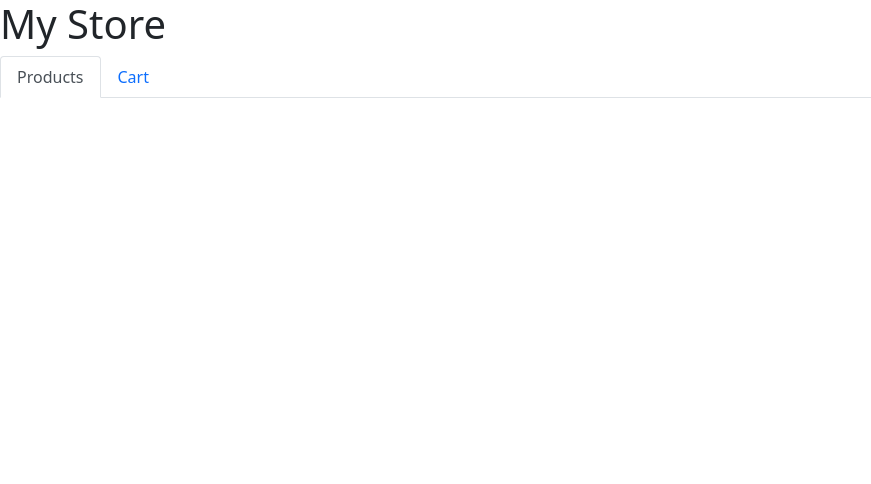
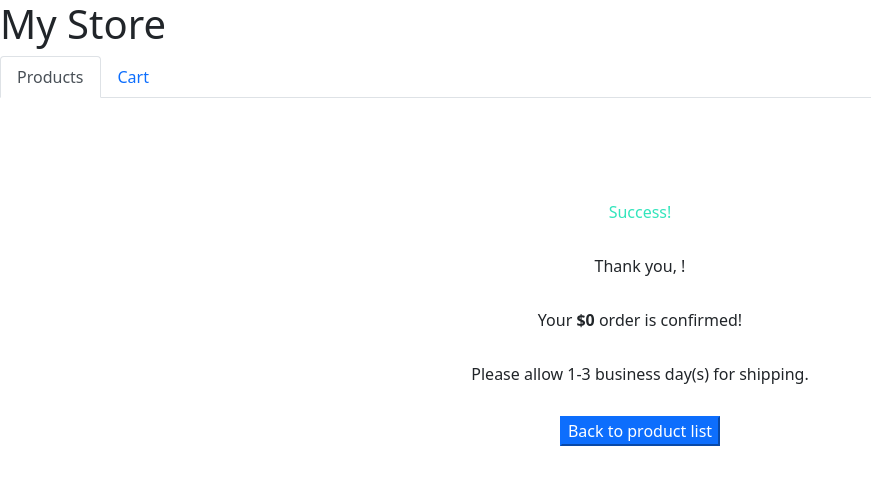
Before and after one commit to youssef-abdallah/my-store, an Angular app: page /confirmation in a window 1280 px wide. Before the commit this address led to /. Shown: the top 484 px of the page, without its empty margins (0-871 px from the left). Built offline with nearby package versions, Linux system fonts and the light colour scheme.

Commit message:
Updated confirmation page.

```diff
--- a/src/app/app-routing.module.ts
+++ b/src/app/app-routing.module.ts
@@ -4,11 +4,14 @@ import { RouterModule, Routes } from '@angular/router';
 import { ProductListComponent } from './components/product-list/product-list.component';
 import { CartComponent } from './components/cart/cart.component';
 import { ProductItemDetailComponent } from './components/product-item-detail/product-item-detail.component';
+import { ConfirmationComponent } from './components/confirmation/confirmation.component';
 
 const routes: Routes = [
   { path: '', component: ProductListComponent },
+  { path: 'products', component: ProductListComponent },
   { path: 'cart', component: CartComponent },
   { path: 'products/:id', component: ProductItemDetailComponent },
+  { path: 'confirmation', component: ConfirmationComponent }
 ];
 
 @NgModule({
--- a/src/app/components/checkout-form/checkout-form.component.html
+++ b/src/app/components/checkout-form/checkout-form.component.html
@@ -1,4 +1,4 @@
-<form (ngSubmit)="submitConfirmationForm()">
+<form #form="ngForm" (ngSubmit)="submitConfirmationForm()">
     <p>
     <label>Full Name</label>
     <br>
@@ -49,6 +49,6 @@
     <p>
         <span>We will never share your payment details with anyone else.</span>
         <br>
-        <button type="submit" class="btn-primary">Submit</button>
+        <button [disabled]="form.invalid" type="submit" class="btn-primary">Submit</button>
     </p>
 </form>
--- a/src/app/components/checkout-form/checkout-form.component.ts
+++ b/src/app/components/checkout-form/checkout-form.component.ts
@@ -1,4 +1,7 @@
 import { Component, OnInit } from '@angular/core';
+import { Router } from '@angular/router';
+
+import { CartService } from 'src/app/cart.service';
 
 @Component({
   selector: 'app-checkout-form',
@@ -11,12 +14,16 @@ export class CheckoutFormComponent implements OnInit {
   address: string = '';
   creditCardNumber: string = '';
 
-  constructor() { }
+  constructor(private router: Router,
+              private cartService: CartService){ }
 
   ngOnInit(): void {
   }
 
   submitConfirmationForm(): void {
-
+    this.router.navigate
+      (['confirmation',
+       { 'fullName': this.fullName,
+         'totalCost': this.cartService.getTotalCost() }]);
   }
 }
--- a/src/app/components/confirmation/confirmation.component.html
+++ b/src/app/components/confirmation/confirmation.component.html
@@ -1 +1,22 @@
-<p>confirmation works!</p>
+<div class="confirmation-container">
+    <div class="confirmation-items">
+        <div class="confirmation-item confirmation-header">
+            Success!
+        </div>
+        <div class="confirmation-item">
+            Thank you, {{ fullName }}!
+        </div>
+        <div class="confirmation-item">
+            Your <strong>${{ totalCost }}</strong> order is confirmed!
+        </div>
+        <div class="confirmation-item">
+            Please allow 1-3 business day(s) for shipping.
+        </div>
+        <div class="confirmation-item">
+            <button class="btn-primary"
+             (click)="navigateToProducts()">
+             Back to product list
+            </button>
+        </div>
+    </div>
+</div>
--- a/src/app/components/confirmation/confirmation.component.ts
+++ b/src/app/components/confirmation/confirmation.component.ts
@@ -1,4 +1,6 @@
 import { Component, OnInit } from '@angular/core';
+import { ActivatedRoute } from '@angular/router';
+import { Router } from '@angular/router';
 
 @Component({
   selector: 'app-confirmation',
@@ -7,9 +9,23 @@ import { Component, OnInit } from '@angular/core';
 })
 export class ConfirmationComponent implements OnInit {
 
-  constructor() { }
+  fullName: string = '';
+  totalCost: number = 0;
+
+  constructor(private route: ActivatedRoute,
+              private router: Router) { }
 
   ngOnInit(): void {
+    this.route.paramMap.subscribe(params => {
+      let fullName = params.get('fullName');
+      let totalCost =  params.get('totalCost');
+
+      this.fullName = fullName ? fullName : this.fullName;
+      this.totalCost = totalCost ? +totalCost : this.totalCost;
+    });
   }
 
+  navigateToProducts(): void {
+    this.router.navigate(['products']);
+  }
 }
```
